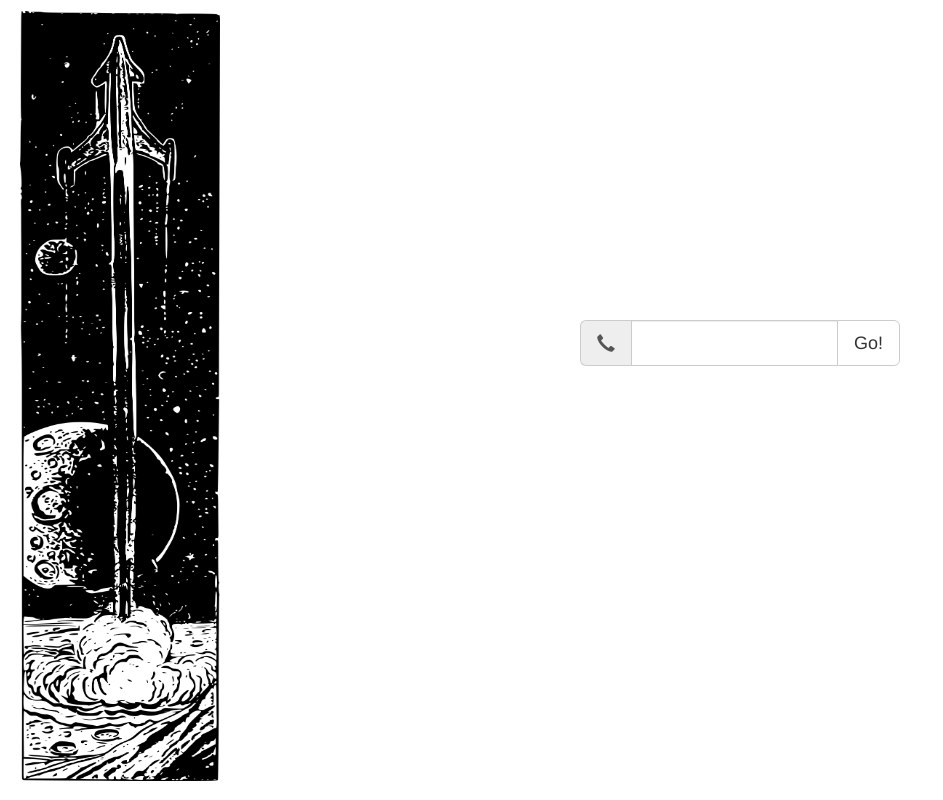
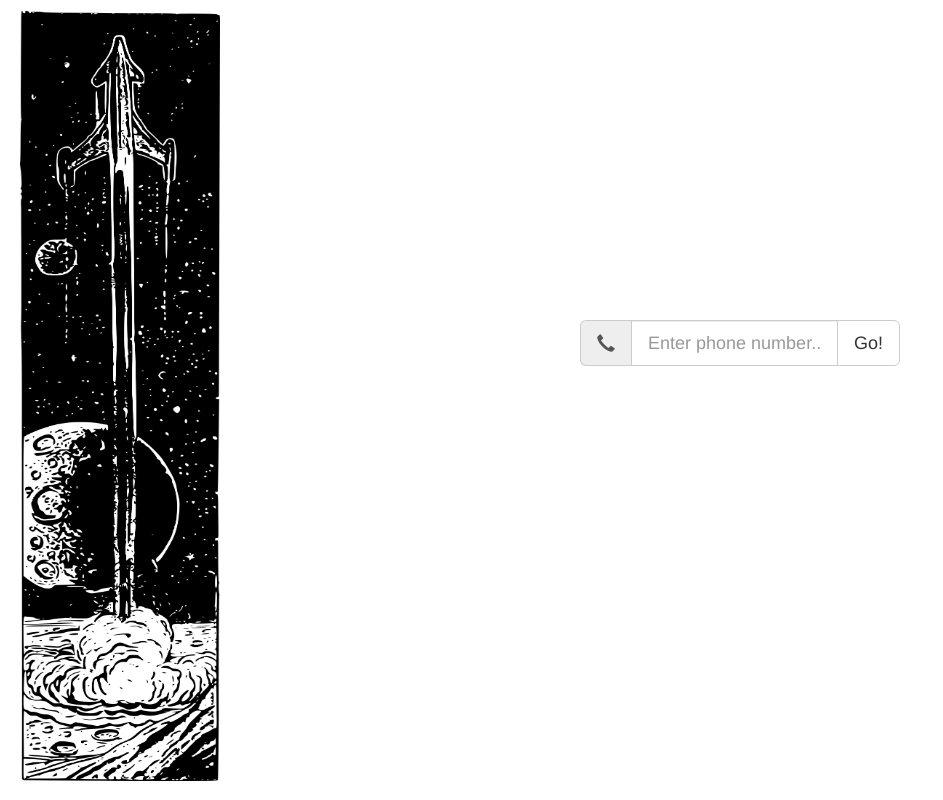
Before and after one commit to nomad-cam/web-sms, a Flask app: page / in a window 1280 px wide. Shown: the whole page, without its empty margins (0-943 px from the left). Run offline with Flask 2, Linux system fonts and the light colour scheme; some libraries are stand-ins or nearby versions.

Commit message:
minor display tweak

```diff
--- a/websms/templates/index.html
+++ b/websms/templates/index.html
@@ -77,7 +77,7 @@ Web Interface to SMS dialer
                 <div class="input-group input-group-lg">
 
                     <span class="input-group-addon glyphicon glyphicon-earphone" id="phone-glyph"></span>
-                    <input type="text" name="phone-number" class="form-control input-lg" {% if phone %}value="{{ phone }}" {% endif %}>
+                    <input type="text" name="phone-number" class="form-control input-lg" {% if phone %}value="{{ phone }}" {% endif %} placeholder="Enter phone number...">
                     <span class="input-group-btn">
                         <button class="btn btn-default btn-lg" type="submit">
                             Go!
```
